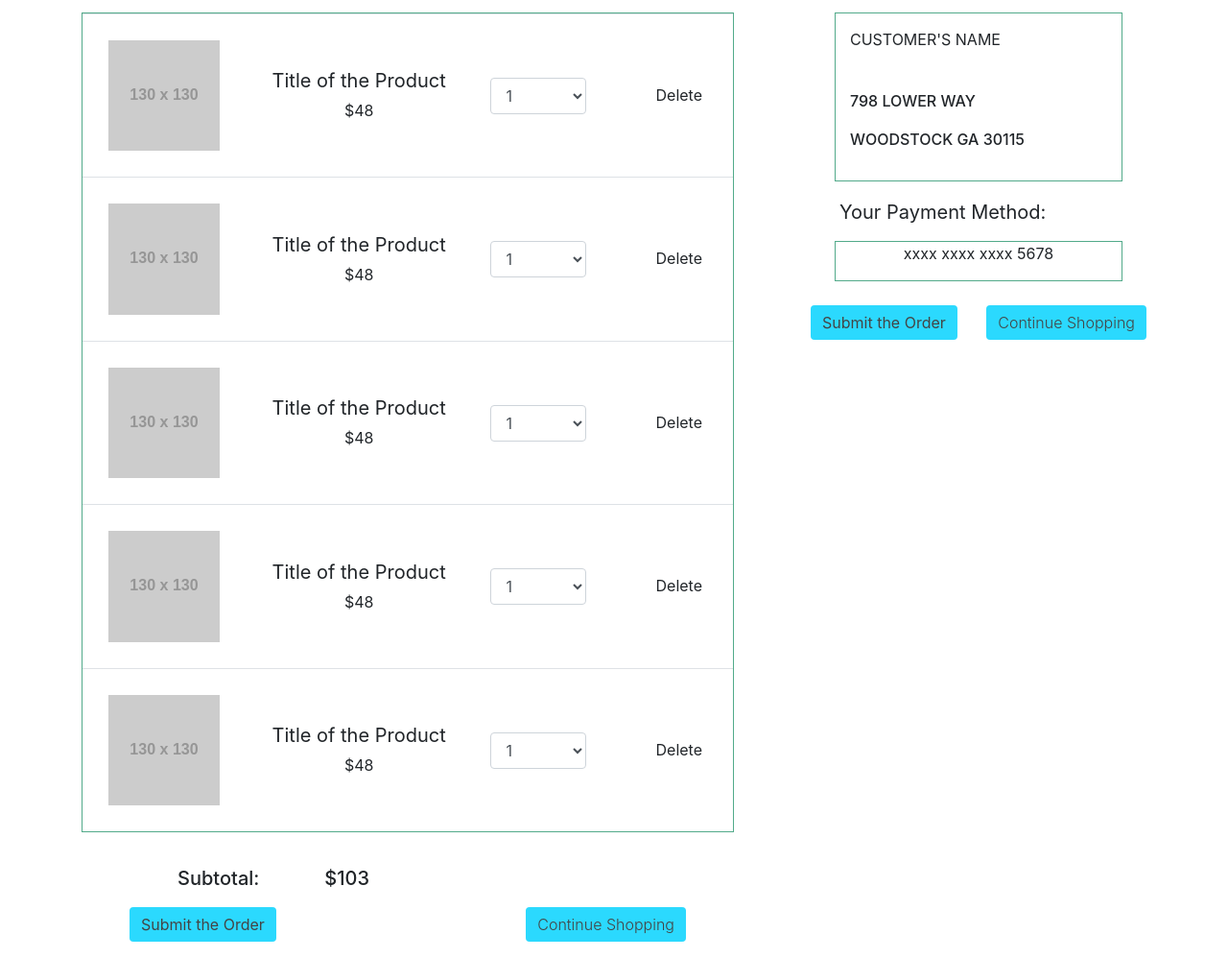
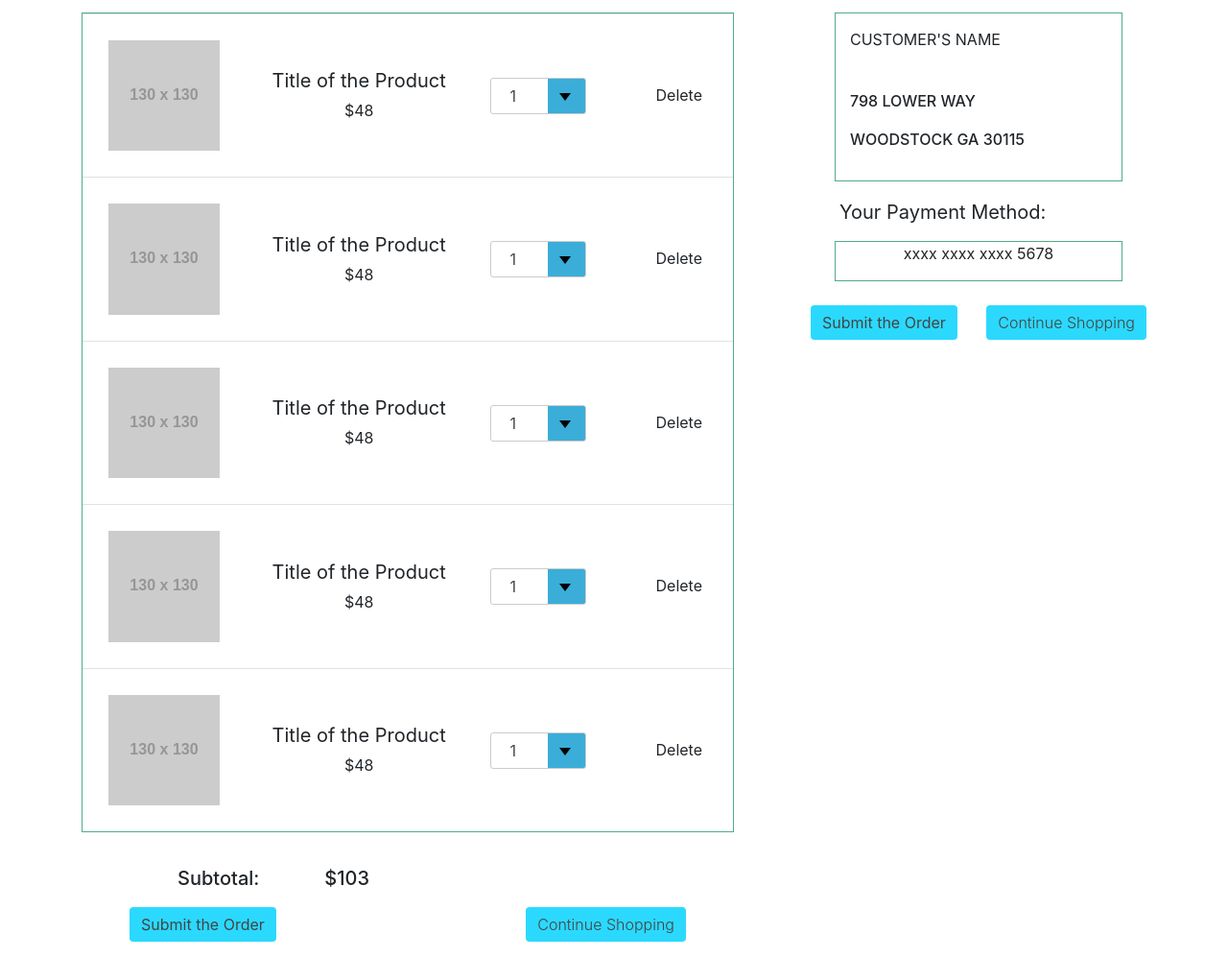
Before and after one commit to Bankst/CIST2931-PetStore, a plain HTML site: page petstore-client/customer.html in a window 1280 px wide. Shown: the part 323-1321 px from the top of the page at 96% size. Drawn offline with nearby package versions, Linux system fonts and the light colour scheme; placeholder pictures from the web are drawn by us.

Commit message:
Update customer.html

```diff
--- a/petstore-client/customer.html
+++ b/petstore-client/customer.html
@@ -104,7 +104,7 @@
                                         </div>
                                     </td>
                                     <td class="align-middle" style="width:20%;">
-                                        <div class="form-group" style="max-width:100px; margin:0 auto;">
+                                        <div class="form-group select">
                                             <select class="form-control" id="sel1">
                                                 <option>1</option>
                                                 <option>2</option>
@@ -136,8 +136,8 @@
                                         </div>
                                     </td>
                                     <td class="align-middle" style="width:20%;">
-                                        <div class="form-group" style="max-width:100px; margin:0 auto;">
-                                            <select class="form-control" id="sel1">
+                                        <div class="form-group select">
+                                            <select class="form-control" id="sel2">
                                                 <option>1</option>
                                                 <option>2</option>
                                                 <option>3</option>
@@ -168,8 +168,8 @@
                                         </div>
                                     </td>
                                     <td class="align-middle" style="width:20%;">
-                                        <div class="form-group" style="max-width:100px; margin:0 auto;">
-                                            <select class="form-control" id="sel1">
+                                        <div class="form-group select">
+                                            <select class="form-control" id="sel3">
                                                 <option>1</option>
                                                 <option>2</option>
                                                 <option>3</option>
@@ -200,8 +200,8 @@
                                         </div>
                                     </td>
                                     <td class="align-middle" style="width:20%;">
-                                        <div class="form-group" style="max-width:100px; margin:0 auto;">
-                                            <select class="form-control" id="sel1">
+                                        <div class="form-group select">
+                                            <select class="form-control" id="sel4">
                                                 <option>1</option>
                                                 <option>2</option>
                                                 <option>3</option>
@@ -232,8 +232,8 @@
                                         </div>
                                     </td>
                                     <td class="align-middle" style="width:20%;">
-                                        <div class="form-group" style="max-width:100px; margin:0 auto;">
-                                            <select class="form-control" id="sel1">
+                                        <div class="form-group select">
+                                            <select class="form-control" id="sel5">
                                                 <option>1</option>
                                                 <option>2</option>
                                                 <option>3</option>
```
